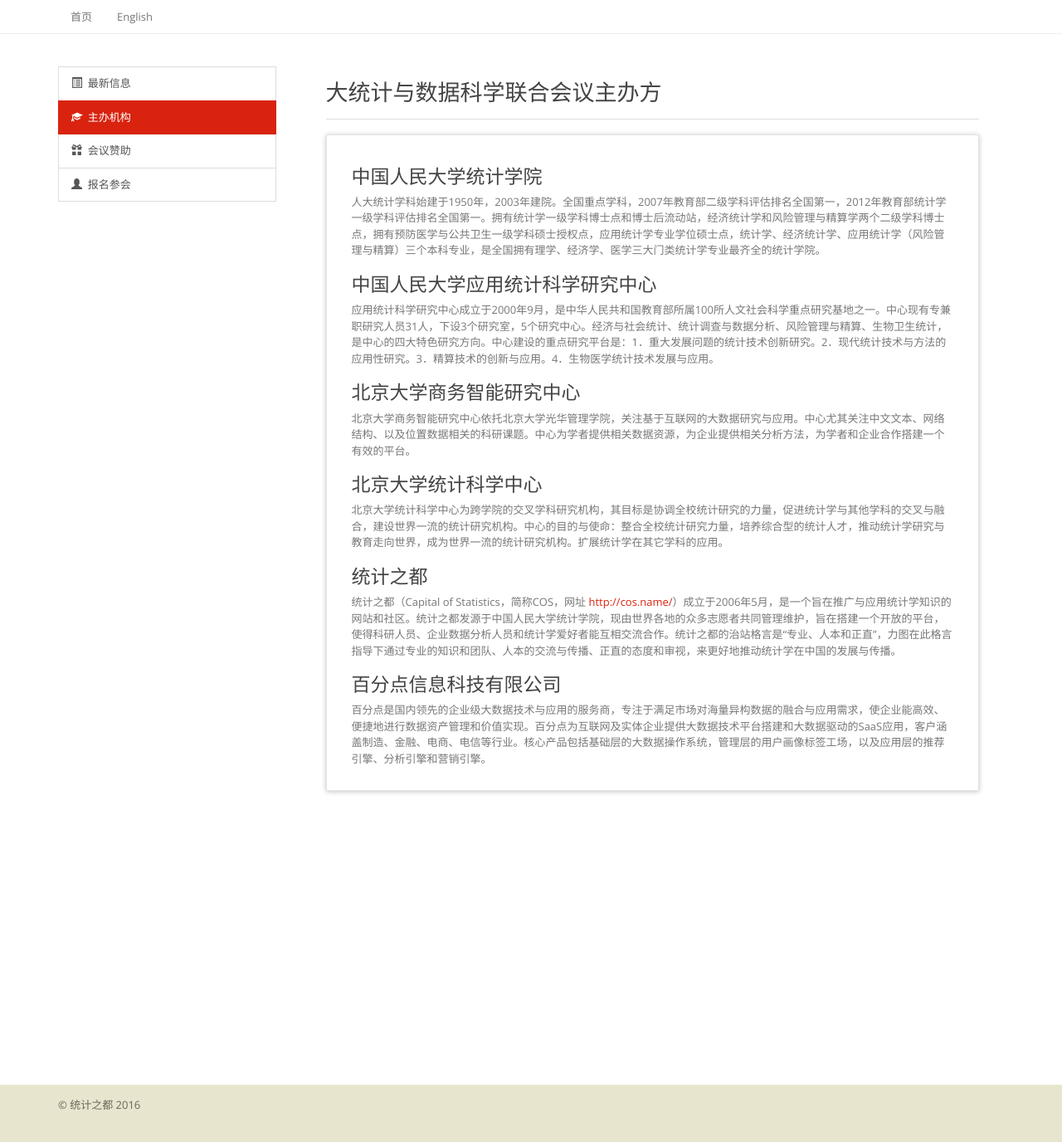
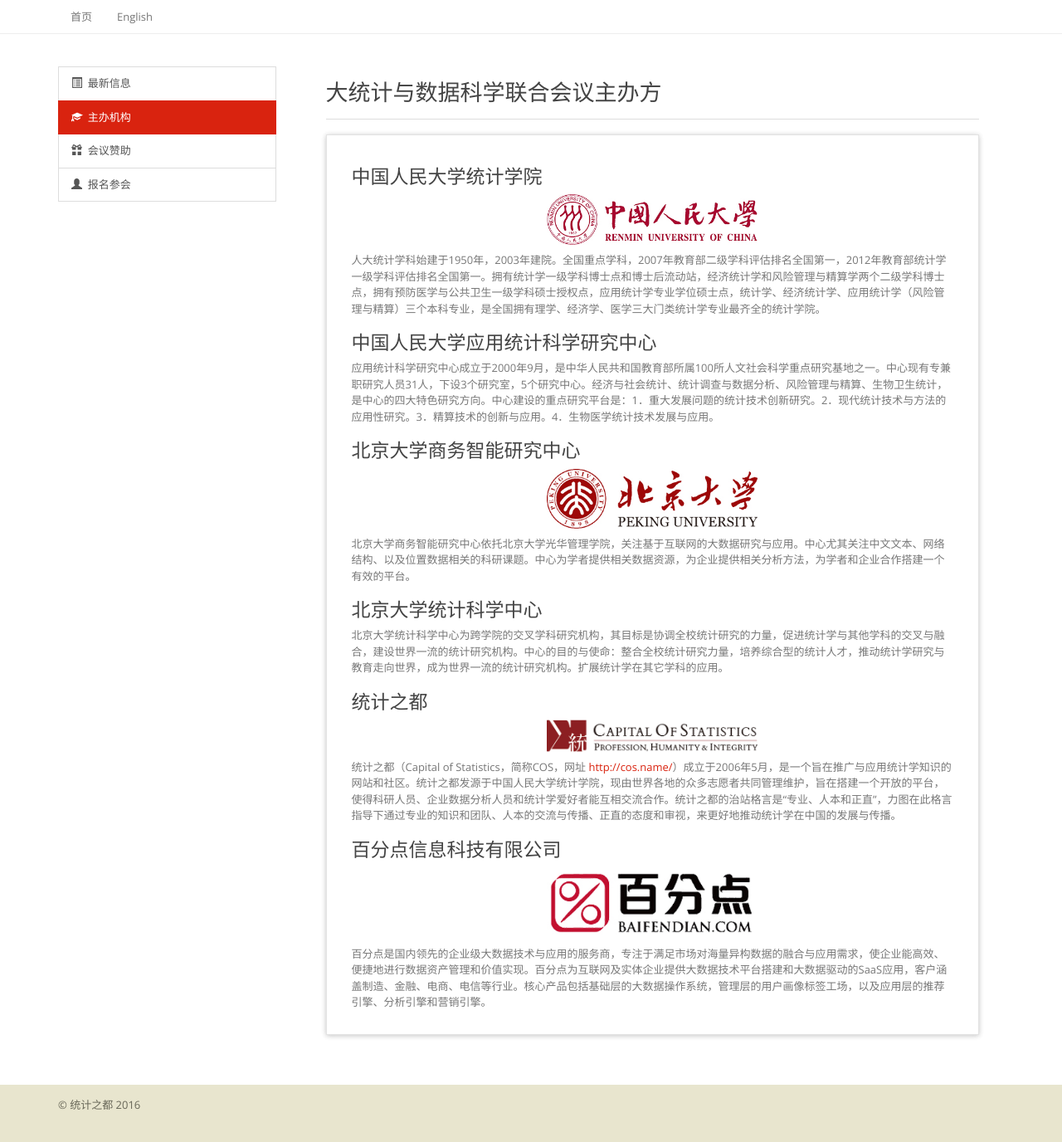
Before and after one commit to cosname/stat2016, a Jekyll site: the page built from organization.md, in a window 1280 px wide and 1377 px high. Shown: the whole window at 83% size. Built offline with Jekyll 4.4.1, drawn with Linux system fonts in a browser that asks for light colours; nearby versions of some CDN libraries; library files that are not in the unit come from our copies.

Commit message:
insert logos

```diff
--- a/css/style.css
+++ b/css/style.css
@@ -37,6 +37,10 @@ body {
     padding-right: 30px;
 }
 
+.site-page img.logo {
+    width: 35%;
+}
+
 footer {
     background-color: #E8E5CE;
     color: #686758;
--- a/organization.md
+++ b/organization.md
@@ -4,6 +4,8 @@ title: 大统计与数据科学联合会议主办方
 ---
 
 ### 中国人民大学统计学院
+
+<img src="{{ '/img/logo-ruc.jpg' | prepend: site.baseurl }}" alt="中国人民大学" class="img-responsive center-block logo" />
 
 人大统计学科始建于1950年，2003年建院。全国重点学科，2007年教育部二级学科评估排名全国第一，2012年教育部统计学一级学科评估排名全国第一。拥有统计学一级学科博士点和博士后流动站，经济统计学和风险管理与精算学两个二级学科博士点，拥有预防医学与公共卫生一级学科硕士授权点，应用统计学专业学位硕士点，统计学、经济统计学、应用统计学（风险管理与精算）三个本科专业，是全国拥有理学、经济学、医学三大门类统计学专业最齐全的统计学院。
 
@@ -13,6 +15,8 @@ title: 大统计与数据科学联合会议主办方
 
 ### 北京大学商务智能研究中心
 
+<img src="{{ '/img/logo-pku.jpg' | prepend: site.baseurl }}" alt="北京大学" class="img-responsive center-block logo" />
+
 北京大学商务智能研究中心依托北京大学光华管理学院，关注基于互联网的大数据研究与应用。中心尤其关注中文文本、网络结构、以及位置数据相关的科研课题。中心为学者提供相关数据资源，为企业提供相关分析方法，为学者和企业合作搭建一个有效的平台。
 
 ### 北京大学统计科学中心
@@ -21,9 +25,13 @@ title: 大统计与数据科学联合会议主办方
 
 ### 统计之都
 
+<img src="{{ '/img/logo-cos.jpg' | prepend: site.baseurl }}" alt="统计之都" class="img-responsive center-block logo" />
+
 统计之都（Capital of Statistics，简称COS，网址
 [http://cos.name/](http://cos.name/)）成立于2006年5月，是一个旨在推广与应用统计学知识的网站和社区。统计之都发源于中国人民大学统计学院，现由世界各地的众多志愿者共同管理维护，旨在搭建一个开放的平台，使得科研人员、企业数据分析人员和统计学爱好者能互相交流合作。统计之都的治站格言是“专业、人本和正直”，力图在此格言指导下通过专业的知识和团队、人本的交流与传播、正直的态度和审视，来更好地推动统计学在中国的发展与传播。
 
 ### 百分点信息科技有限公司
 
+<img src="{{ '/img/logo-baifendian.jpg' | prepend: site.baseurl }}" alt="百分点" class="img-responsive center-block logo" />
+
 百分点是国内领先的企业级大数据技术与应用的服务商，专注于满足市场对海量异构数据的融合与应用需求，使企业能高效、便捷地进行数据资产管理和价值实现。百分点为互联网及实体企业提供大数据技术平台搭建和大数据驱动的SaaS应用，客户涵盖制造、金融、电商、电信等行业。核心产品包括基础层的大数据操作系统，管理层的用户画像标签工场，以及应用层的推荐引擎、分析引擎和营销引擎。
```
Also changed, not shown: sponsors.md (+4 -0 lines).
